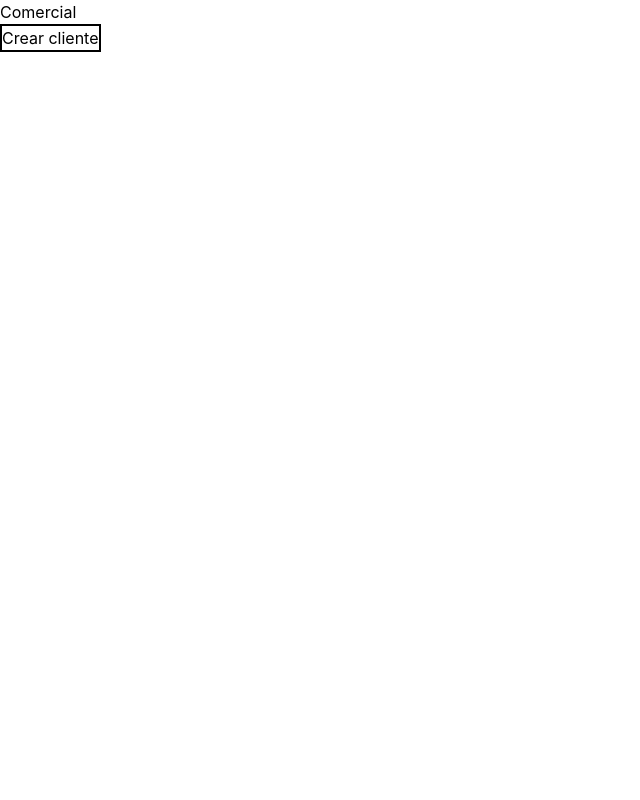
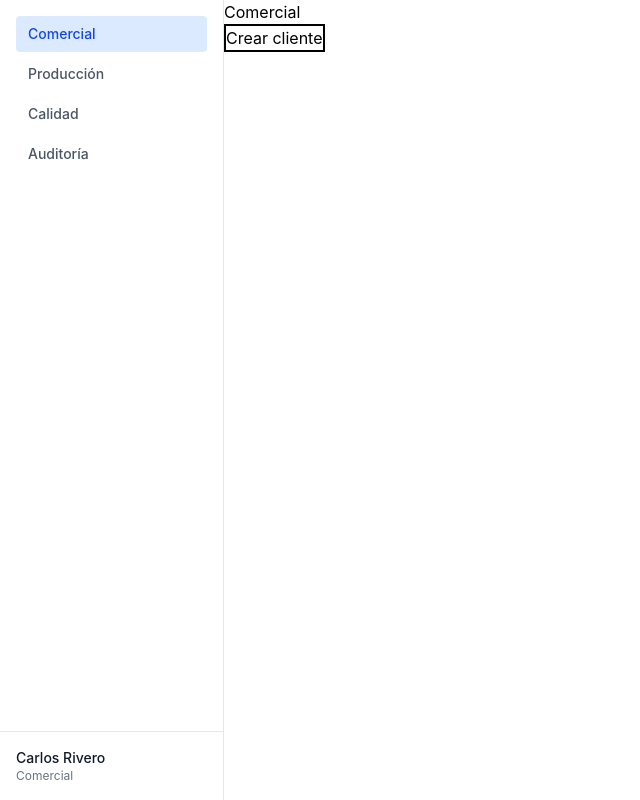
Before and after one commit to No-Country-simulation/S08-26-EQUIPO21-QualityTrack, a React (Vite) app in the folder apps/frontend/: page /commercial in a window 1280 px wide. Shown: the whole page, without its empty margins (0-640 px from the left). Built offline with nearby package versions, Linux system fonts and the light colour scheme; no server answers.

Commit message:
feat(frontend): add app shell layout

```diff
--- /dev/null
+++ b/apps/frontend/src/components/layout/AppLayout.tsx
@@ -0,0 +1,14 @@
+import { Outlet } from 'react-router';
+
+import { Sidebar } from './Sidebar';
+
+export function AppLayout() {
+  return (
+    <div className="flex h-screen overflow-hidden">
+      <Sidebar />
+      <main className="flex-1 overflow-y-auto">
+        <Outlet />
+      </main>
+    </div>
+  );
+}
--- /dev/null
+++ b/apps/frontend/src/components/layout/Sidebar.tsx
@@ -0,0 +1,35 @@
+import { NavLink } from 'react-router';
+
+import { UserBadge } from './UserBadge';
+
+const navItems = [
+  { to: '/commercial', label: 'Comercial' },
+  { to: '/production', label: 'Producción' },
+  { to: '/quality', label: 'Calidad' },
+  { to: '/dossier', label: 'Auditoría' },
+] as const;
+
+export function Sidebar() {
+  return (
+    <aside className="flex w-56 shrink-0 flex-col justify-between border-r border-gray-200 bg-white">
+      <nav className="flex flex-col gap-1 p-4">
+        {navItems.map((item) => (
+          <NavLink
+            key={item.to}
+            to={item.to}
+            className={({ isActive }) =>
+              `rounded px-3 py-2 text-sm font-medium ${
+                isActive
+                  ? 'bg-blue-100 text-blue-700'
+                  : 'text-gray-600 hover:bg-gray-100'
+              }`
+            }
+          >
+            {item.label}
+          </NavLink>
+        ))}
+      </nav>
+      <UserBadge />
+    </aside>
+  );
+}
--- /dev/null
+++ b/apps/frontend/src/components/layout/UserBadge.tsx
@@ -0,0 +1,16 @@
+// Usuario simulado hasta que exista autenticación real (issue #35).
+const currentUser = {
+  name: 'Carlos Rivero',
+  role: 'Comercial',
+};
+
+export function UserBadge() {
+  return (
+    <div className="border-t border-gray-200 p-4">
+      <p className="truncate text-sm font-medium text-gray-900">
+        {currentUser.name}
+      </p>
+      <p className="truncate text-xs text-gray-500">{currentUser.role}</p>
+    </div>
+  );
+}
--- a/apps/frontend/src/router.tsx
+++ b/apps/frontend/src/router.tsx
@@ -1,12 +1,25 @@
 import { Navigate, Route, Routes } from 'react-router';
 
+import { AppLayout } from '@/components/layout/AppLayout';
 import { CommercialPage } from '@/features/commercial/pages/CommercialPage';
+
+// Placeholder para secciones del sidebar (Producción, Calidad, Auditoría)
+// que todavía no tienen su propia página -- sin esta ruta comodín, un
+// <Route> anidado sin path que matchee no renderiza nada, y el sidebar
+// desaparecería junto con el contenido.
+// TODO: Crear la pagina 404 personalizada y borrar este placeholder
+function ComingSoonPage() {
+  return <p className="p-6 text-sm text-gray-500">Próximamente.</p>;
+}
 
 export function AppRouter() {
   return (
     <Routes>
-      <Route path="/" element={<Navigate to="/commercial" replace />} />
-      <Route path="/commercial" element={<CommercialPage />} />
+      <Route element={<AppLayout />}>
+        <Route path="/" element={<Navigate to="/commercial" replace />} />
+        <Route path="/commercial" element={<CommercialPage />} />
+        <Route path="*" element={<ComingSoonPage />} />
+      </Route>
     </Routes>
   );
 }
```
